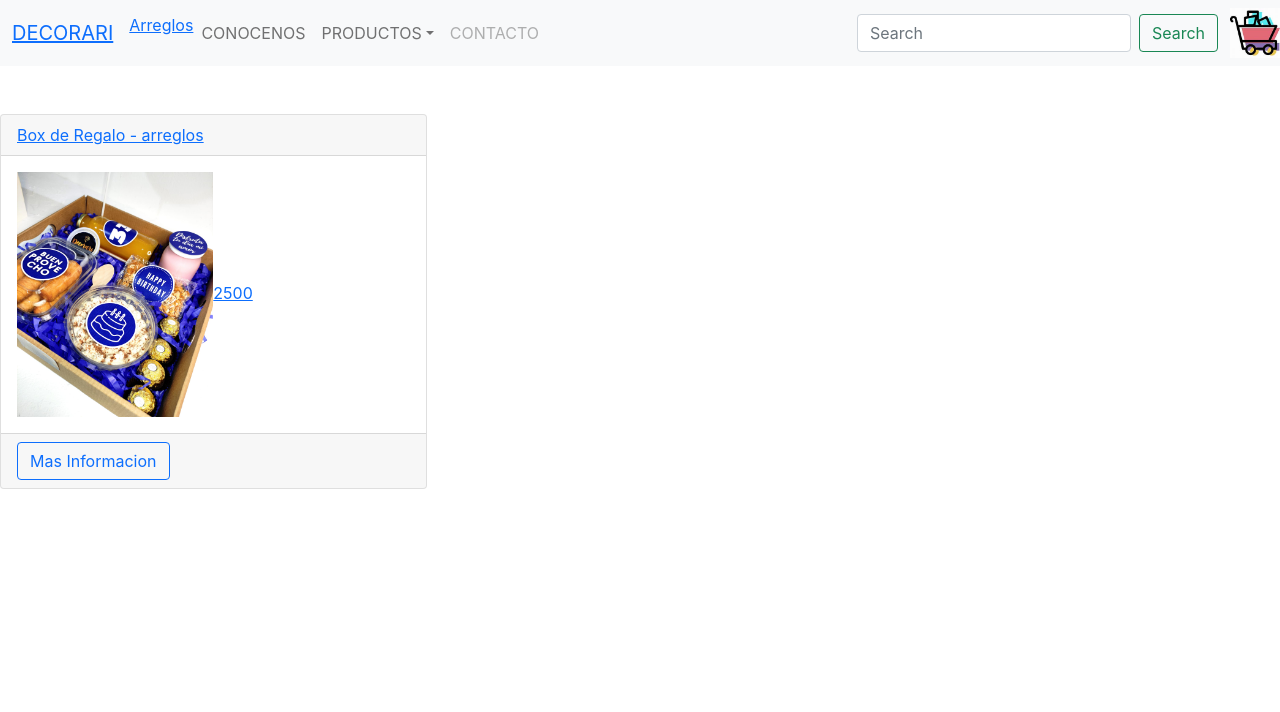
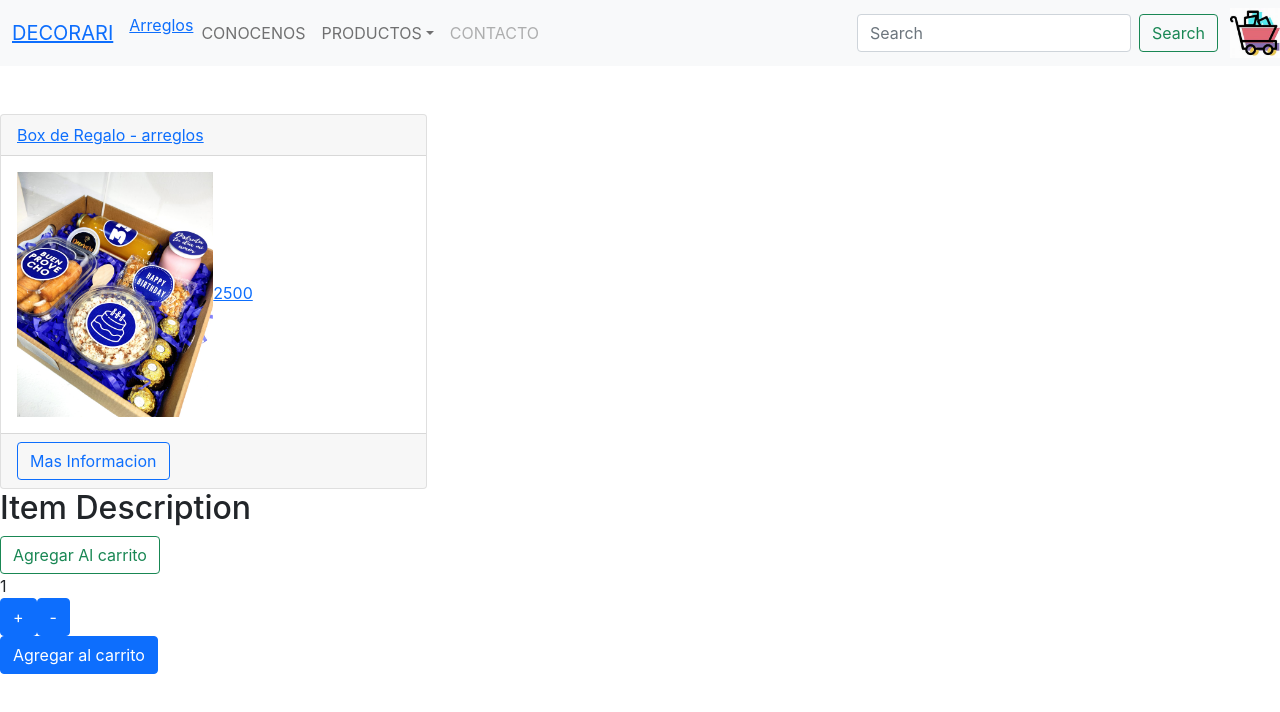
Before and after one commit to Ricardo-Moreno/Ecommerce, a React (Vite) app in the folder ecommerce-moreno/: page /detalle/1 in a window 1280 px wide. Shown: the top 712 px of the page. Built offline with nearby package versions, Linux system fonts and the light colour scheme.

Commit message:
desafio8

```diff
--- a/ecommerce-moreno/src/Container/ItemListContainer/ItemListContainer.jsx
+++ b/ecommerce-moreno/src/Container/ItemListContainer/ItemListContainer.jsx
@@ -26,9 +26,7 @@
         }
     }, [id])
 
-const onAdd = (cant) => {
-    console.log(cant)
-}
+
 
     return (
         <div>
@@ -39,7 +37,6 @@
                     <ItemList productos={productos} />
                 </div>
             }
-            <ItemCount initial={1} stock={5} onAdd={onAdd}/>
         </div>
 
     )
--- a/ecommerce-moreno/src/components/ItemDetail/ItemDetail.jsx
+++ b/ecommerce-moreno/src/components/ItemDetail/ItemDetail.jsx
@@ -1,6 +1,15 @@
+import Intercambiabilidad from "../intercambiabilidad/intercambiabilidad"
 import Item from "../Item/Item"
+import ItemCount from "../ItemCount/ItemCount"
 
 const ItemDetail = ({producto}) => {
+
+
+
+  const onAdd = (cant) => {
+    console.log(cant)
+}
+
   return (
     /*<div className="row" >
       <div className="col">
@@ -11,8 +20,11 @@
         <h2>{producto.category}</h2>
         <p>{producto.price}</p>
       </div>
-    </div>*/
+    </div>*/ <>
     <Item prod={producto} />
+    <Intercambiabilidad />
+    <ItemCount initial={1} stock={5} onAdd={onAdd}/>
+    </>
   )
 }
 
--- /dev/null
+++ b/ecommerce-moreno/src/components/intercambiabilidad/Intercambiabilidad.jsx
@@ -0,0 +1,59 @@
+import { useState } from "react";
+import { Link } from "react-router-dom";
+
+
+
+const InputCount= ()=> {
+
+    return (
+        <>
+        <Link to='/cart' >
+            <button
+                className="btn btn-outline-primary"
+                onClick={()=>console.log('ir a cart') }
+            >Ir al Cart o Terminar compra</button>
+        </Link>
+        <Link to='/' >
+            <button
+                className="btn btn-outline-primary"
+                onClick={()=>console.log('ir al home') }
+            >Seguir comprando</button>
+        </Link>
+        </>
+    )
+}
+
+
+
+const ButtonCount= ({handleInter})=> {
+
+    return <button
+                className="btn btn-outline-success"
+                onClick={handleInter}
+            >Agregar Al carrito</button>
+
+}
+
+const Intercambiabilidad = () => {
+
+    const [inputType, setInputType ] = useState('button')
+
+    const handleInter=()=>{
+        setInputType('input')
+    }
+
+    return (
+        <div>
+            <h2>Item Description</h2>
+
+            {
+                inputType === 'button' ?
+                    <ButtonCount handleInter={handleInter} />
+                :
+                    <InputCount />
+            }
+        </div>
+    )
+}
+
+export default Intercambiabilidad
```
